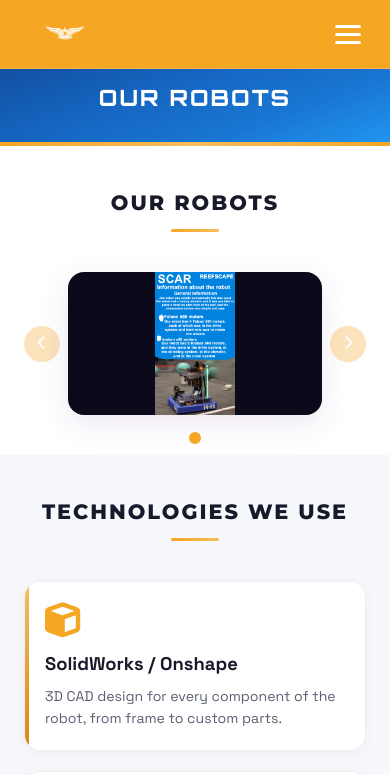
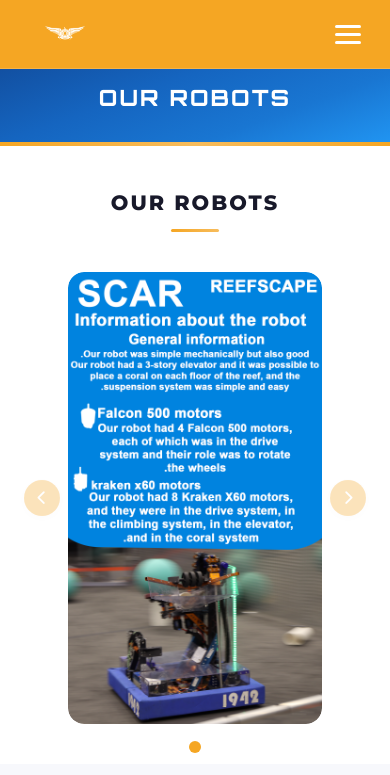
Before and after one commit to CARTONCATAN/cinderella-1942, a plain HTML site: page robots.html in a window 390 px wide. Shown: the top 775 px of the page. Drawn offline with Linux system fonts and the light colour scheme.

Commit message:
Fix mobile slider - remove black bg, natural image ratio

```diff
--- a/styles.css
+++ b/styles.css
@@ -1265,7 +1265,7 @@ img {
 
 @media (max-width: 768px) {
     .slider-img-desktop { display: none; }
-    .slider-img-mobile { display: block; width: 100%; height: 100%; object-fit: contain; }
+    .slider-img-mobile { display: block; width: 100%; height: auto; object-fit: contain; border-radius: var(--radius); box-shadow: var(--shadow-md); }
 }
 
 .robot-slider {
@@ -1286,6 +1286,15 @@ img {
     position: relative;
     aspect-ratio: 16/9;
     background: #0a0a1a;
+}
+
+@media (max-width: 768px) {
+    .slider-track {
+        aspect-ratio: unset;
+        background: transparent;
+        box-shadow: none;
+        border-radius: var(--radius);
+    }
 }
 
 .slider-slide {
```
